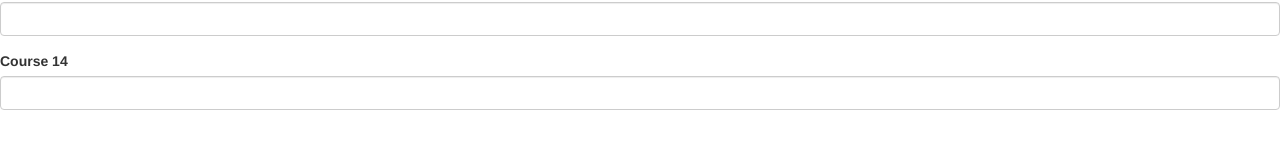
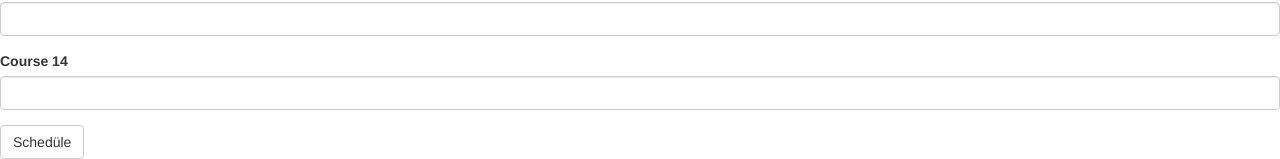
Before and after one commit to RaphaelArkadyMeyer/Schedulr, a Flask app: page /select in a window 1280 px wide. Shown: the part 985-1144 px from the top of the page. Before the commit the page ends 1095 px from the top, so only its background shows below. Run offline with Flask 2, Linux system fonts and the light colour scheme; some libraries are stand-ins or nearby versions.

Commit message:
Added schedüle

```diff
--- a/frontend.py
+++ b/frontend.py
@@ -10,6 +10,7 @@ frontend = Blueprint('frontend', __name__)
 class CourseList (FlaskForm):
     max_courses = 15
     course_keys = []
+    submit_button = wtforms.SubmitField("Schedüle")
 
 # Modify CourseList dynamically
 # Pretend this is CourseList's constructor
--- a/templates/select.html
+++ b/templates/select.html
@@ -8,5 +8,7 @@
 		{% for key in form.course_keys %}
 			{{ wtf.form_field(form[key]) }}
 		{% endfor %}
+		{{ wtf.form_field(form.submit_button) }}
+
 	</form>
 {% endblock %}
```
